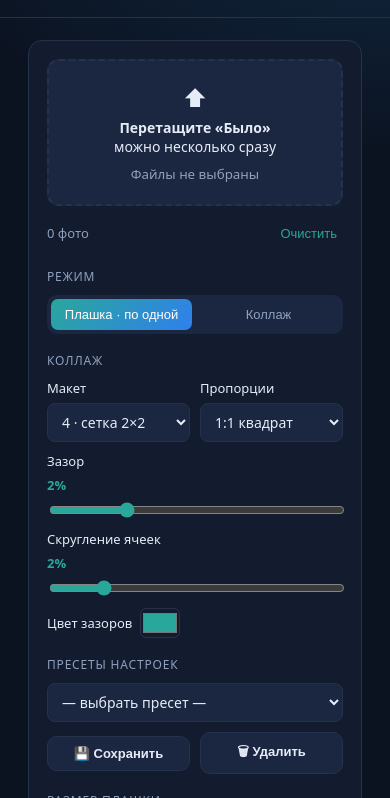
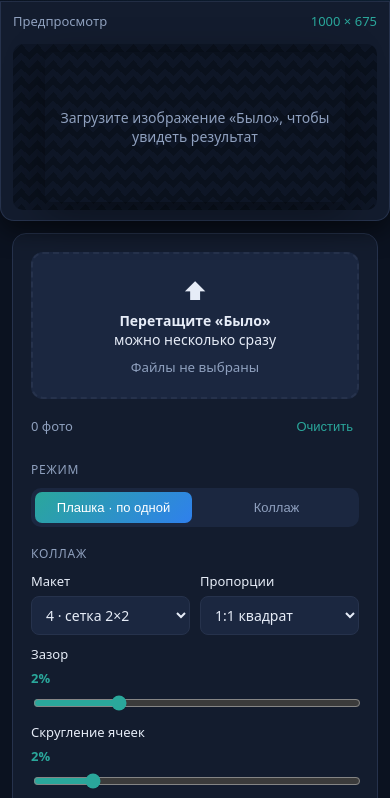
Before and after one commit to NiceGenn/Tynda_photo, a plain HTML site: page index.html in a window 390 px wide. Shown: the part 88-886 px from the top of the page. Drawn offline with Linux system fonts and the light colour scheme.

Commit message:
Мобильная вёрстка: превью закреплено вверху экрана
На узких экранах (≤900px) окно предпросмотра переносится над панелью
настроек (order: -1) и «прилипает» к верху (position: sticky; top: 0),
чтобы результат был виден при прокрутке настроек. Холст ограничен по
высоте (42vh). Специфичность .layout .preview перебивает десктопное
правило top: 22px.

Co-Authored-By: Claude Opus 4.8 <noreply@anthropic.com>
Claude-Session: https://claude.ai/code/session_01H2hSntk6w5FgeUrvKoQmxb

```diff
--- a/styles.css
+++ b/styles.css
@@ -44,7 +44,28 @@ body {
   margin: 0 auto;
   align-items: start;
 }
-@media (max-width: 900px) { .layout { grid-template-columns: 1fr; } }
+@media (max-width: 900px) {
+  .topbar { padding: 12px 16px; }
+  .layout { grid-template-columns: 1fr; padding: 0 12px 40px; gap: 12px; }
+
+  /* превью наверх и «прилипает» к верху экрана при прокрутке настроек.
+     Селектор .layout .preview повышает специфичность, чтобы перебить
+     десктопное правило .preview { top: 22px } ниже по файлу. */
+  .layout .preview {
+    order: -1;
+    position: sticky;
+    top: 0;
+    z-index: 20;
+    margin: 0 -12px;              /* до краёв экрана */
+    border-radius: 0 0 14px 14px;
+    border-top: none;
+    padding: 10px 12px;
+    box-shadow: 0 10px 24px rgba(0, 0, 0, .5);
+  }
+  .preview .canvas-wrap { min-height: 0; padding: 8px; }
+  .preview canvas { max-height: 42vh; }
+  .controls { padding-top: 4px; }
+}
 
 .panel {
   background: var(--panel);
```
